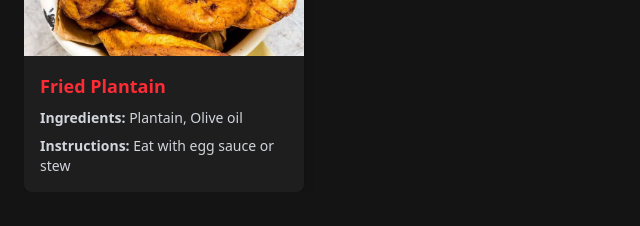
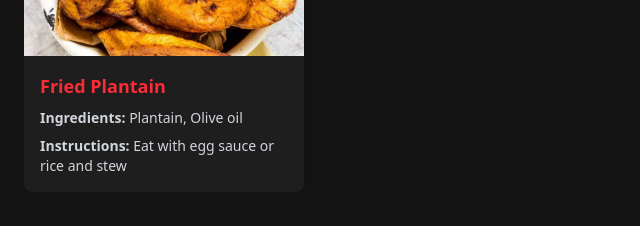
Before and after one commit to akunna1/Foodflix, a Next.js app: page /recipes in a window 1280 px wide. Shown: the part 6060-6286 px from the top of the page, without its empty margins (0-640 px from the left). Built offline with nearby package versions, Linux system fonts and the light colour scheme.

Commit message:
minor update

```diff
--- a/src/app/components/crecipes.tsx
+++ b/src/app/components/crecipes.tsx
@@ -363,7 +363,7 @@ const categories: Category[] = [
         title: "Fried Plantain",
         image: "/photos/side1.jpg",
         ingredients: ["Plantain", "Olive oil",],
-        instructions: "Eat with egg sauce or stew",
+        instructions: "Eat with egg sauce or rice and stew",
       },
     ],
   },
```
Also changed, not shown: public/photos/pasta1x.jpg (added).
